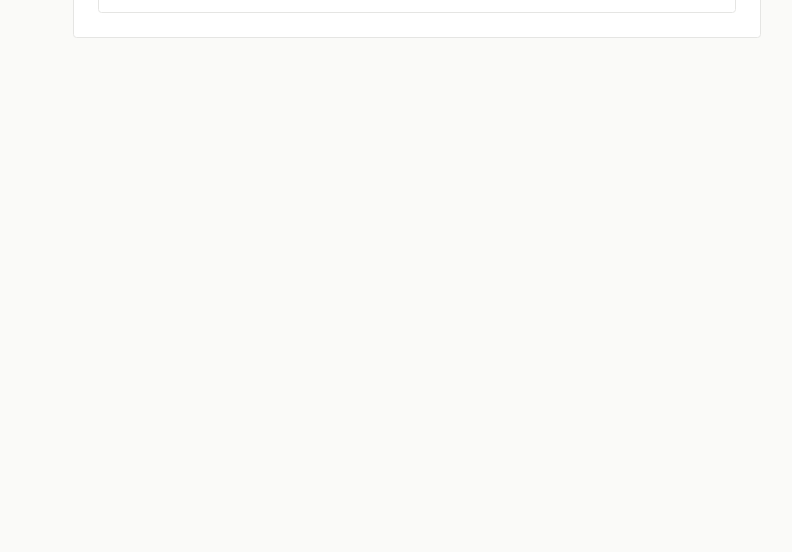
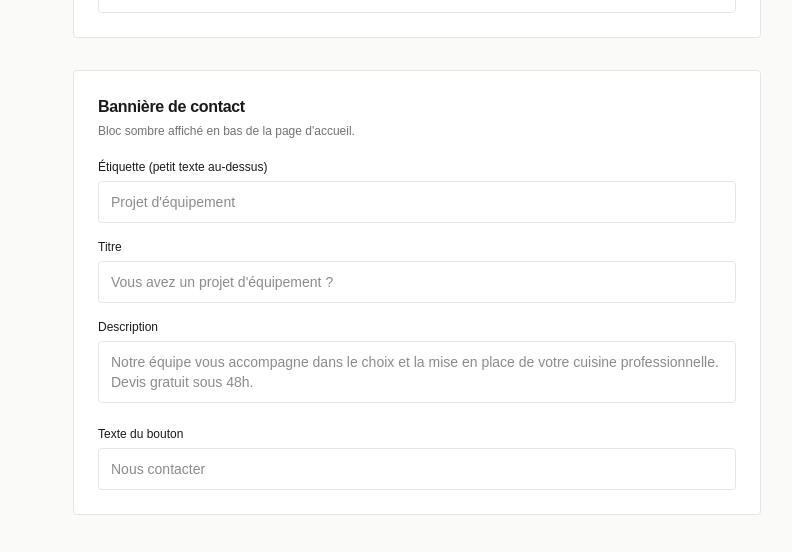
Before and after one commit to SlimaneLAMI/stockalerte, a Next.js app: page /admin/homepage in a window 1280 px wide. Shown: the part 1041-1593 px from the top of the page, without its empty margins (207-999 px from the left). Before the commit the page ends 1119 px from the top, so only its background shows below. Built offline with nearby package versions, Linux system fonts and the light colour scheme; no server answers; the database is empty; sample sign-in values are in the browser's storage; a web font is replaced by a local one.

Commit message:
feat: bannière contact homepage éditable depuis admin

```diff
--- a/app/admin/homepage/page.js
+++ b/app/admin/homepage/page.js
@@ -65,6 +65,7 @@ export default function HomepageAdminPage() {
   const [settings, setSettings] = useState({
     hero_title: '', hero_subtitle: '', hero_cta: '', hero_image: '',
     why_us: [{ icon: '', title: '', text: '' }],
+    cta_label: '', cta_title: '', cta_subtitle: '', cta_button: '',
   });
   const [saving, setSaving] = useState(false);
 
@@ -208,6 +209,29 @@ export default function HomepageAdminPage() {
             })}
           </div>
         </section>
+        {/* CTA bannière */}
+        <section className="p-6 rounded-sm border border-[var(--border)] bg-[var(--card)]">
+          <h2 className="font-display font-bold text-base mb-1" style={{ color: 'var(--foreground)' }}>Bannière de contact</h2>
+          <p className="text-xs mb-5" style={{ color: 'var(--muted-foreground)' }}>Bloc sombre affiché en bas de la page d'accueil.</p>
+          <div className="flex flex-col gap-4">
+            <div>
+              <label className={label} style={labelStyle}>Étiquette (petit texte au-dessus)</label>
+              <input value={settings.cta_label} onChange={e => setSettings(p => ({ ...p, cta_label: e.target.value }))} className={inp} style={inpStyle} placeholder="Projet d'équipement" />
+            </div>
+            <div>
+              <label className={label} style={labelStyle}>Titre</label>
+              <input value={settings.cta_title} onChange={e => setSettings(p => ({ ...p, cta_title: e.target.value }))} className={inp} style={inpStyle} placeholder="Vous avez un projet d'équipement ?" />
+            </div>
+            <div>
+              <label className={label} style={labelStyle}>Description</label>
+              <textarea rows={2} value={settings.cta_subtitle} onChange={e => setSettings(p => ({ ...p, cta_subtitle: e.target.value }))} className={inp + ' resize-none'} style={inpStyle} placeholder="Notre équipe vous accompagne dans le choix et la mise en place de votre cuisine professionnelle. Devis gratuit sous 48h." />
+            </div>
+            <div>
+              <label className={label} style={labelStyle}>Texte du bouton</label>
+              <input value={settings.cta_button} onChange={e => setSettings(p => ({ ...p, cta_button: e.target.value }))} className={inp} style={inpStyle} placeholder="Nous contacter" />
+            </div>
+          </div>
+        </section>
       </div>
     </form>
   );
--- a/components/public/HomepageClient.js
+++ b/components/public/HomepageClient.js
@@ -425,20 +425,20 @@ export default function HomepageClient() {
                 style={{ backgroundColor: 'var(--orange)', transform: 'translate(30%, -30%)' }}
               />
               <p className="text-xs font-medium uppercase tracking-widest mb-4" style={{ color: 'var(--orange)' }}>
-                Projet d'équipement
+                {settings.cta_label || "Projet d'équipement"}
               </p>
               <h2 className="font-display font-bold text-3xl md:text-5xl text-white mb-6 max-w-2xl mx-auto">
-                Vous avez un projet d'équipement ?
+                {settings.cta_title || "Vous avez un projet d'équipement ?"}
               </h2>
               <p className="text-white/60 max-w-xl mx-auto mb-10">
-                Notre équipe vous accompagne dans le choix et la mise en place de votre cuisine professionnelle. Devis gratuit sous 48h.
+                {settings.cta_subtitle || "Notre équipe vous accompagne dans le choix et la mise en place de votre cuisine professionnelle. Devis gratuit sous 48h."}
               </p>
               <Link
                 href="/contact"
                 className="inline-flex items-center gap-3 px-10 py-4 rounded-sm text-sm font-medium text-white transition-all hover:opacity-90"
                 style={{ backgroundColor: 'var(--orange)' }}
               >
-                Nous contacter
+                {settings.cta_button || 'Nous contacter'}
                 <ArrowRight size={16} />
               </Link>
             </div>
```
